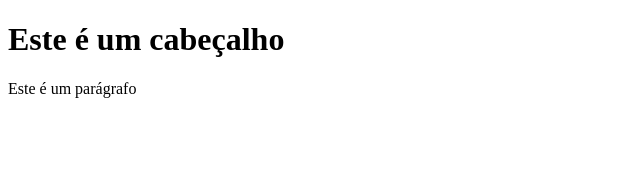
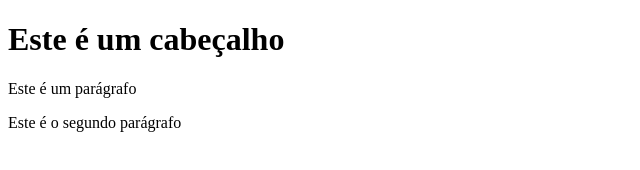
Before and after one commit to samantabm/samanta, a plain HTML site: page index.html in a window 1280 px wide. Shown: the whole page, without its empty margins (0-640 px from the left). Drawn offline with Linux system fonts and the light colour scheme.

Commit message:
Terceira versao

```diff
--- a/index.html
+++ b/index.html
@@ -5,5 +5,6 @@
 <body>
 <h1>Este é um cabeçalho</h1>
 <p>Este é um parágrafo</p>
+<p>Este é o segundo parágrafo</p>
 </body>
 </html>
```
